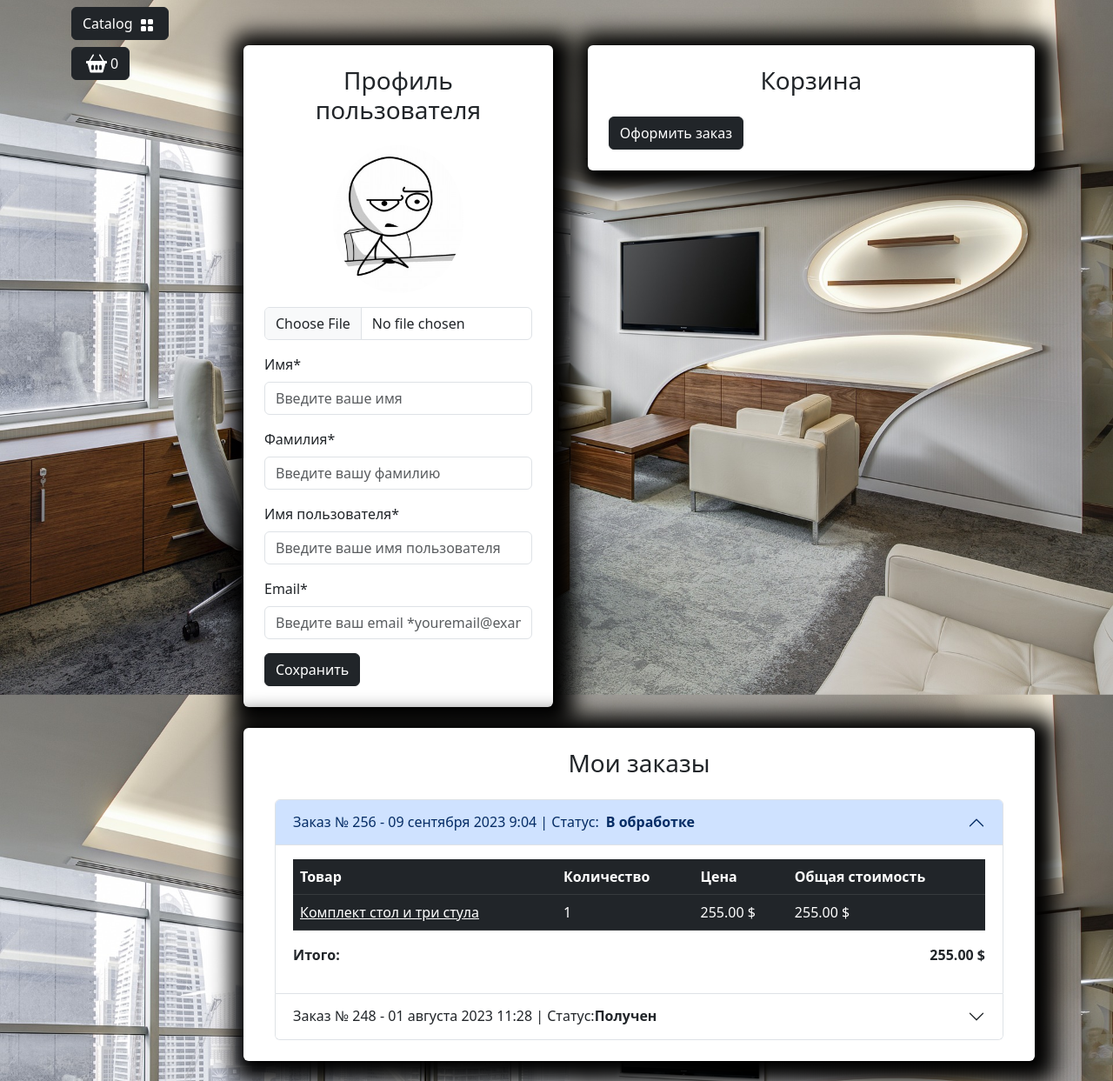
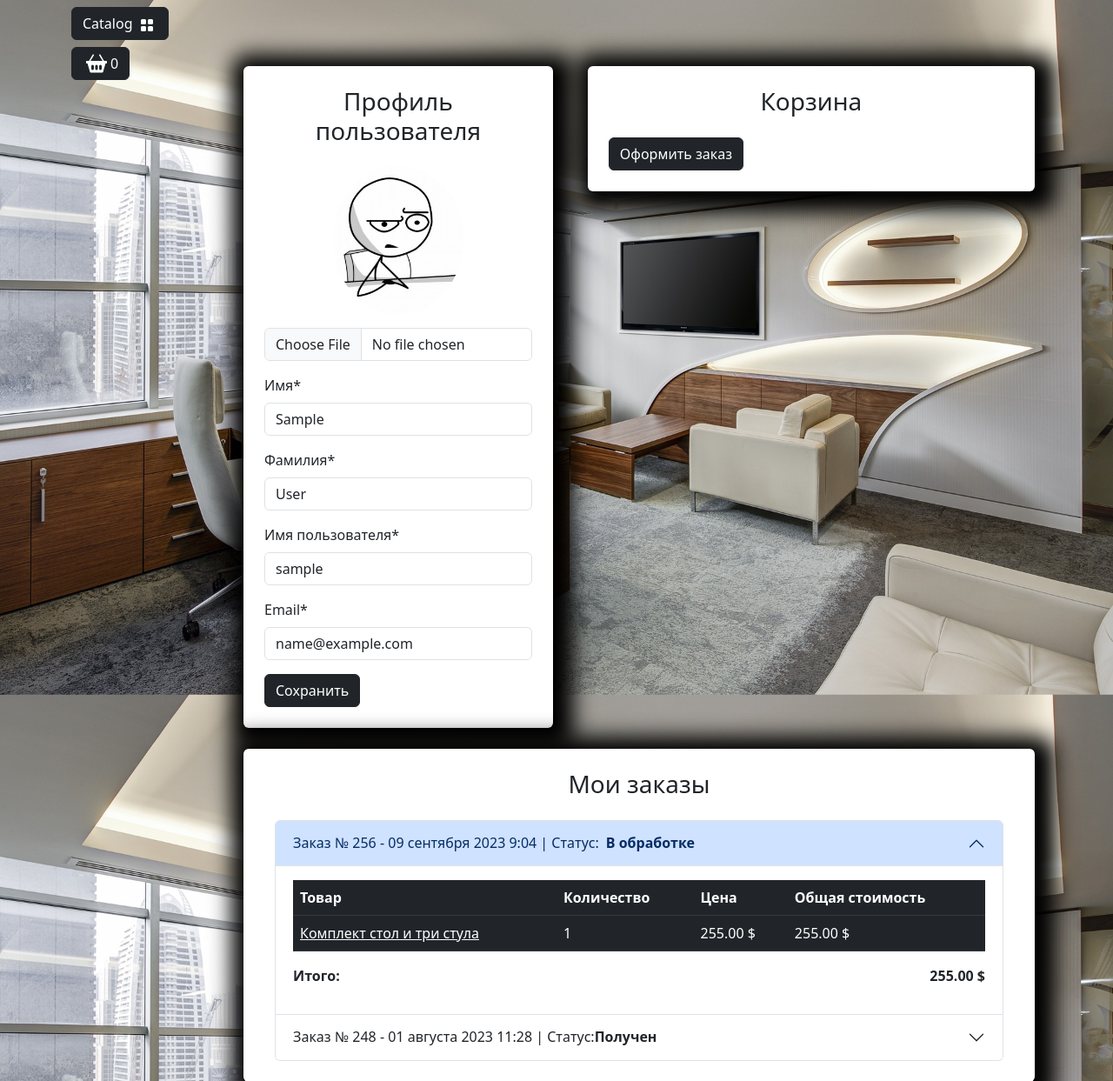
Before and after one commit to RomanMainAcc/CraftedHaven, a Django app: page /user/profile/ in a window 1280 px wide. Shown: the part 56-1299 px from the top of the page at 87% size. Run offline with Django 5.2, Linux system fonts and the light colour scheme; the visitor is signed in with stand-in values (Sample User, id 1); data comes from the database, SQL or seed files in the repository; some libraries are stand-ins or nearby versions.

Commit message:
profile form, controller & notifications are ready

```diff
--- a/templates/includes/notifications.html
+++ b/templates/includes/notifications.html
@@ -13,3 +13,28 @@
     </div>
 </div>
 {% endif %}
+
+
+<div class="container mt-4">
+    <div class="row justify-content-center">
+        <div class="col-md-6">
+            {% if messages %}
+                {% for message in messages %}
+                    {% if message.tags == 'success' %}
+                    <div id="notification" class="position-fixed start-50 translate-middle-x z-3 alert alert-success fade show custom-shadow" role="alert">
+                        {{ message }}
+                    </div>
+                    {% endif %}
+                    {% if message.tags == 'warning' %}
+                    <div id="notification" class="position-fixed start-50 translate-middle-x z-3 alert alert-danger fade show custom-shadow" role="alert">
+                        {{ message }}
+                    </div>
+                    {% endif %}
+                {% endfor %}
+            {% else %}
+            <div id="jq-notification" class="position-fixed start-50 translate-middle-x z-3 alert alert-success fade show custom-shadow" style="display: none;" role="alert">
+            </div>
+            {% endif %}
+        </div>
+    </div>
+</div>
--- a/users/forms.py
+++ b/users/forms.py
@@ -1,4 +1,5 @@
 from django import forms
+from django.contrib.auth.decorators import login_required
 from django.contrib.auth.forms import AuthenticationForm, UserCreationForm, UserChangeForm
 
 from users.models import User
@@ -29,3 +30,20 @@ class UserRegistrationForm(UserCreationForm):
     email = forms.EmailField()
     password1 = forms.CharField()
     password2 = forms.CharField()
+
+
+class ProfileForm(UserChangeForm):
+    class Meta:
+        model = User
+        fields = (
+            "image",
+            "first_name",
+            "last_name",
+            "username",
+            "email",)
+
+    image = forms.ImageField(required=False)
+    first_name = forms.CharField()
+    last_name = forms.CharField()
+    username = forms.CharField()
+    email = forms.CharField()
--- a/users/templates/users/profile.html
+++ b/users/templates/users/profile.html
@@ -1,5 +1,5 @@
 {% extends "base.html" %}
-{% load static  %}
+{% load static %}
 
 
 {% block content %}
@@ -10,41 +10,76 @@
         <div class="col-md-5">
           <div class=" bg-white p-4 mb-4 mx-2 rounded custom-shadow">
             <h3 class="text-center mb-4">Профиль пользователя</h3>
-                                        <form>
+            <form action="{% url "users:profile" %}" method="post" enctype="multipart/form-data">
+              {% csrf_token %}
               <div class="row">
                 <div class="col-md-12 mb-3 text-center">
-                                                    <img src="{% static "/deps/images/baseavatar.jpg" %}"
+                  {% if user.image %}
+                    <img src="{{ user.image.url }}"
                          alt="Аватар пользователя" class="img-fluid rounded-circle"
                          style="max-width: 150px;">
-                                                    <input type="file" class="form-control mt-3" id="avatar"
+                  {% else %}
+                    <img src="{% static "deps/images/baseavatar.jpg" %}"
+                         alt="Аватар пользователя" class="img-fluid rounded-circle"
+                         style="max-width: 150px;">
+                  {% endif %}
+                  <input type="file" class="form-control mt-3" id="id_image"
+                         name='image'
                          accept="image/*">
+                  {% if form.image.errors %}
+                    <div class="alert alert-danger alert-dismissible fade show">{{ form.image.errors }}</div>
+                  {% endif %}
                 </div>
                 <div class="col-md-12 mb-3">
-                                                    <label for="firstName" class="form-label">Имя*</label>
-                                                    <input type="text" class="form-control" id="firstName"
-                                                        placeholder="Введите ваше имя" value="" required>
+                  <label for="id_first_name" class="form-label">Имя*</label>
+                  <input type="text" class="form-control" id="id_first_name"
+                         name="first_name"
+                         placeholder="Введите ваше имя"
+                         value="{{ form.first_name.value }}"
+                         required>
+                  {% if form.first_name.errors %}
+                    <div class="alert alert-danger alert-dismissible fade show">{{ form.first_name.errors }}</div>
+                  {% endif %}
                 </div>
                 <div class="col-md-12 mb-3">
-                                                    <label for="lastName" class="form-label">Фамилия*</label>
-                                                    <input type="text" class="form-control" id="lastName"
-                                                        placeholder="Введите вашу фамилию" value="" required>
+                  <label for="id_last_name" class="form-label">Фамилия*</label>
+                  <input type="text" class="form-control" id="id_last_name"
+                         name="last_name"
+                         placeholder="Введите вашу фамилию"
+                         value="{{ form.last_name.value }}"
+                         required>
+                  {% if form.last_name.errors %}
+                    <div class="alert alert-danger alert-dismissible fade show">{{ form.last_name.errors }}</div>
+                  {% endif %}
                 </div>
                 <div class="col-md-12 mb-3">
-                                                    <label for="username" class="form-label">Имя пользователя*</label>
-                                                    <input type="text" class="form-control" id="username"
-                                                        placeholder="Введите ваше имя пользователя" value="" required>
+                  <label for="id_username" class="form-label">Имя пользователя*</label>
+                  <input type="text" class="form-control" id="id_username"
+                         name="username"
+                         placeholder="Введите ваше имя пользователя"
+                         value="{{ form.username.value }}"
+                         required>
+                  {% if form.username.errors %}
+                    <div class="alert alert-danger alert-dismissible fade show">{{ form.username.errors }}</div>
+                  {% endif %}
                 </div>
                 <div class="col-md-12 mb-3">
-                                                    <label for="email" class="form-label">Email*</label>
-                                                    <input type="email" class="form-control" id="email"
-                                                        placeholder="Введите ваш email *youremail@example.com" value=""
+                  <label for="id_email" class="form-label">Email*</label>
+                  <input type="email" class="form-control" id="id_email"
+                         name="email"
+                         placeholder="Введите ваш email *youremail@example.com"
+                         value="{{ form.email.value }}"
                          required>
+                  {% if form.email.errors %}
+                    <div class="alert alert-danger alert-dismissible fade show">{{ form.email.errors }}</div>
+                  {% endif %}
                 </div>
               </div>
               <button type="submit" class="btn btn-dark">Сохранить</button>
             </form>
           </div>
         </div>
+
         <!-- Корзина -->
         <div class="col-md-7">
           <div class=" bg-white p-4 mb-4 mx-2 rounded custom-shadow">
@@ -68,11 +103,13 @@
               <div class="accordion" id="accordionExample">
                 <div class="accordion-item">
                   <h2 class="accordion-header" id="heading1">
-                                                        <button class="accordion-button" type="button" data-bs-toggle="collapse" data-bs-target="#collapse1" aria-expanded="false" aria-controls="collapse1">
+                    <button class="accordion-button" type="button" data-bs-toggle="collapse" data-bs-target="#collapse1"
+                            aria-expanded="false" aria-controls="collapse1">
                       Заказ № 256 - 09 сентября 2023 9:04 | Статус:<strong class="mx-2"> В обработке</strong>
                     </button>
                   </h2>
-                                                    <div id="collapse1" class="accordion-collapse collapse show" aria-labelledby="heading1" data-bs-parent="#accordionExample">
+                  <div id="collapse1" class="accordion-collapse collapse show" aria-labelledby="heading1"
+                       data-bs-parent="#accordionExample">
                     <div class="accordion-body">
                       <table class="table table-dark table-hover">
                         <thead>
@@ -103,11 +140,13 @@
                 </div>
                 <div class="accordion-item">
                   <h2 class="accordion-header" id="heading2">
-                                                        <button class="accordion-button collapsed" type="button" data-bs-toggle="collapse" data-bs-target="#collapse2" aria-expanded="false" aria-controls="collapse2">
+                    <button class="accordion-button collapsed" type="button" data-bs-toggle="collapse"
+                            data-bs-target="#collapse2" aria-expanded="false" aria-controls="collapse2">
                       Заказ № 248 - 01 августа 2023 11:28 | Статус: <strong>Получен</strong>
                     </button>
                   </h2>
-                                                    <div id="collapse2" class="accordion-collapse collapse" aria-labelledby="heading2" data-bs-parent="#accordionExample">
+                  <div id="collapse2" class="accordion-collapse collapse" aria-labelledby="heading2"
+                       data-bs-parent="#accordionExample">
                     <div class="accordion-body">
                       <table class="table table-dark table-hover">
                         <thead>
--- a/users/views.py
+++ b/users/views.py
@@ -1,9 +1,10 @@
-from django.contrib import auth
+from django.contrib import auth, messages
+from django.contrib.auth.decorators import login_required
 from django.http import HttpResponseRedirect
 from django.shortcuts import render, redirect
 from django.urls import reverse
 
-from users.forms import UserLoginForm, UserRegistrationForm
+from users.forms import UserLoginForm, UserRegistrationForm, ProfileForm
 
 
 def login(request):
@@ -15,6 +16,7 @@ def login(request):
             user = auth.authenticate(username=username, password=password)
             if user:
                 auth.login(request, user)
+                messages.success(request, 'You are now logged in')
                 return HttpResponseRedirect(reverse('main:index'))
 
     else:
@@ -34,6 +36,7 @@ def registration(request):
             form.save()
             user = form.instance
             auth.login(request, user)
+            messages.success(request, 'You are now registered')
             return HttpResponseRedirect(reverse('main:index'))
 
     else:
@@ -46,15 +49,28 @@ def registration(request):
     return render(request, 'users/registration.html', context)
 
 
+@login_required
 def profile(request):
+    if request.method == 'POST':
+        form = ProfileForm(data=request.POST, instance=request.user, files=request.FILES)
+        if form.is_valid():
+            form.save()
+            messages.success(request, 'Your profile has been updated!')
+            return HttpResponseRedirect(reverse('user:profile'))
+
+    else:
+        form = ProfileForm(instance=request.user)
 
     context = {
-        "title": "CraftedHaven - login",
-        "content": "Furniture store CraftedHaven",
+        "title": "CraftedHaven - sign in",
+        "form": form,
     }
+
     return render(request, 'users/profile.html', context)
 
 
+@login_required
 def logout(request):
     auth.logout(request)
+    messages.success(request, 'You are now logged out')
     return redirect(reverse('main:index'))
```
Lines whose indentation alone changed are shown as unchanged.
